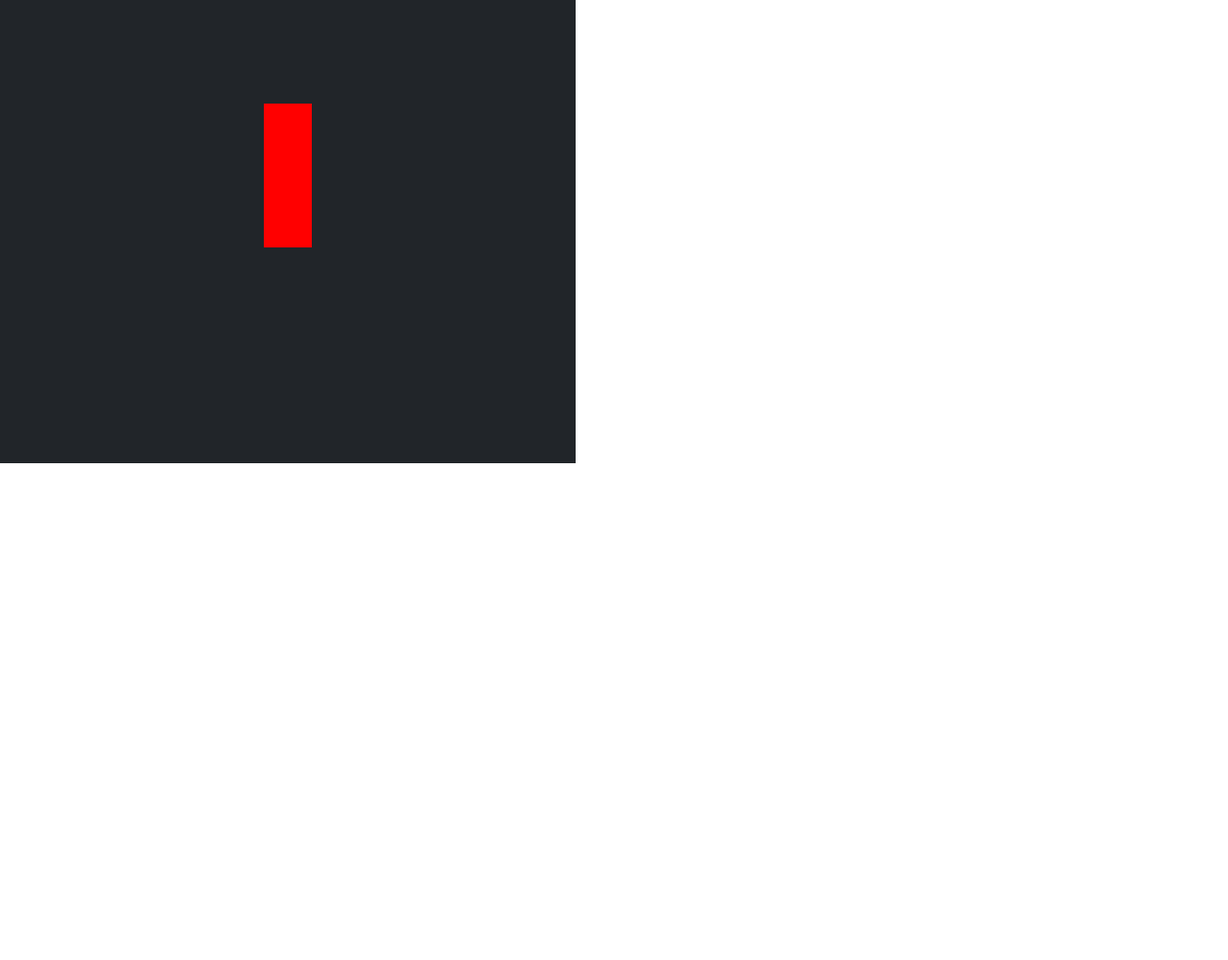
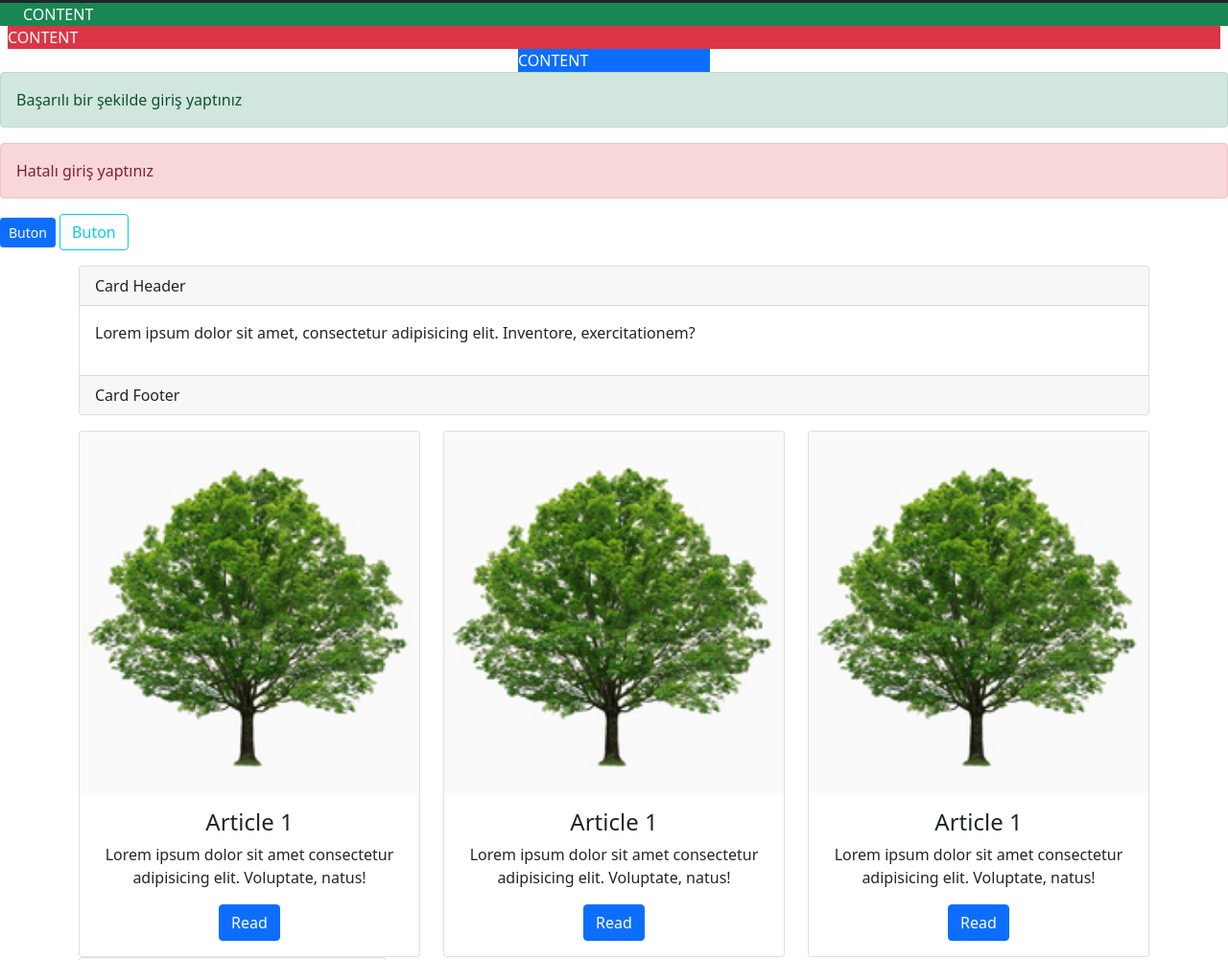
Before and after one commit to MuratSogut/Bootstrap, a plain HTML site: page index.html in a window 1280 px wide. Shown: the part 117-1118 px from the top of the page at 96% size. Before the commit the page ends 800 px from the top, so only its background shows below. Drawn offline with nearby package versions, Linux system fonts and the light colour scheme.

Commit message:
Padding Margin Alert Card

```diff
--- a/index.html
+++ b/index.html
@@ -86,13 +86,152 @@
 
     </div> -->
 
-    <div class="d-flex flex-column align-items-center justify-content-center bg-dark" style="height: 600px; width: 600px;">
+    <!-- <div class="d-flex flex-column align-items-center justify-content-center bg-dark" style="height: 600px; width: 600px;">
         <span></span>
         <span></span>
         <span></span>
+    </div> -->
 
 
+    <div class="bg-dark text-light py-5">CONTENT</div>
+    <div class="bg-success text-white ps-4">CONTENT</div>
+    <div class="bg-danger text-white mx-2">CONTENT</div>
+    <div style="width: 200px;" class="bg-primary text-white mx-auto">CONTENT</div>
+
+
+
+    <div class="alert alert-success">Başarılı bir şekilde giriş yaptınız</div>
+    <div class="alert alert-danger">Hatalı giriş yaptınız</div>
+
+
+    <a href="#" class="btn btn-primary btn-sm" >Buton</a>
+    <a href="#" class="btn btn-outline-info" >Buton</a>
+
+
+
+    <div class="container mt-3">
+
+        <div class="card">
+            <div class="card-header">
+                Card Header
+            </div>
+            <div class="card-body">
+                <p> Lorem ipsum dolor sit amet, consectetur adipisicing elit. Inventore, exercitationem? </p>
+            </div>
+            <div class="card-footer">
+                Card Footer
+            </div>
+
+        </div>
+
     </div>
+
+
+    <div class="container mt-3">
+
+        <div class="row">
+
+            <div class="col-md">
+
+                <div class="card text-center" >
+
+                    <img src="images/tree.jpg" class="card-img-top" alt="Alternatif" />
+
+                    <div class="card-body">
+
+                        <div class="card-title">
+                            <h4>Article 1</h4>
+                        </div>
+
+                        <div class="card-text">
+                            <p>Lorem ipsum dolor sit amet consectetur adipisicing elit. Voluptate, natus!</p>
+                        </div>
+
+                        <a href="#" class="btn btn-primary">Read</a>
+
+                    </div>
+
+                </div>
+
+            </div>
+
+
+            <div class="col-md">
+
+                <div class="card text-center" >
+
+                    <img src="images/tree.jpg" class="card-img-top" alt="Alternatif" />
+
+                    <div class="card-body">
+
+                        <div class="card-title">
+                            <h4>Article 1</h4>
+                        </div>
+
+                        <div class="card-text">
+                            <p>Lorem ipsum dolor sit amet consectetur adipisicing elit. Voluptate, natus!</p>
+                        </div>
+
+                        <a href="#" class="btn btn-primary">Read</a>
+
+                    </div>
+
+                </div>
+
+            </div>
+
+
+            <div class="col-md">
+
+                <div class="card text-center" >
+
+                    <img src="images/tree.jpg" class="card-img-top" alt="Alternatif" />
+
+                    <div class="card-body">
+
+                        <div class="card-title">
+                            <h4>Article 1</h4>
+                        </div>
+
+                        <div class="card-text">
+                            <p>Lorem ipsum dolor sit amet consectetur adipisicing elit. Voluptate, natus!</p>
+                        </div>
+
+                        <a href="#" class="btn btn-primary">Read</a>
+
+                    </div>
+
+                </div>
+
+            </div>
+
+        </div>
+
+
+        <div class="card text-center" style="width: 20rem;">
+
+            <img src="images/tree.jpg" class="card-img-top" alt="Alternatif" />
+
+            <div class="card-body">
+
+                <div class="card-title">
+                    <h4>Article 1</h4>
+                </div>
+
+                <div class="card-text">
+                    <p>Lorem ipsum dolor sit amet consectetur adipisicing elit. Voluptate, natus!</p>
+                </div>
+
+                <a href="#" class="btn btn-primary">Read</a>
+
+            </div>
+
+        </div>
+
+    </div>
+
+
+
 
 
     <script src="https://cdn.jsdelivr.net/npm/bootstrap@5.1.3/dist/js/bootstrap.bundle.min.js" integrity="sha384-ka7Sk0Gln4gmtz2MlQnikT1wXgYsOg+OMhuP+IlRH9sENBO0LRn5q+8nbTov4+1p" crossorigin="anonymous"></script>
```
Also changed, not shown: images/tree.jpg (added).
